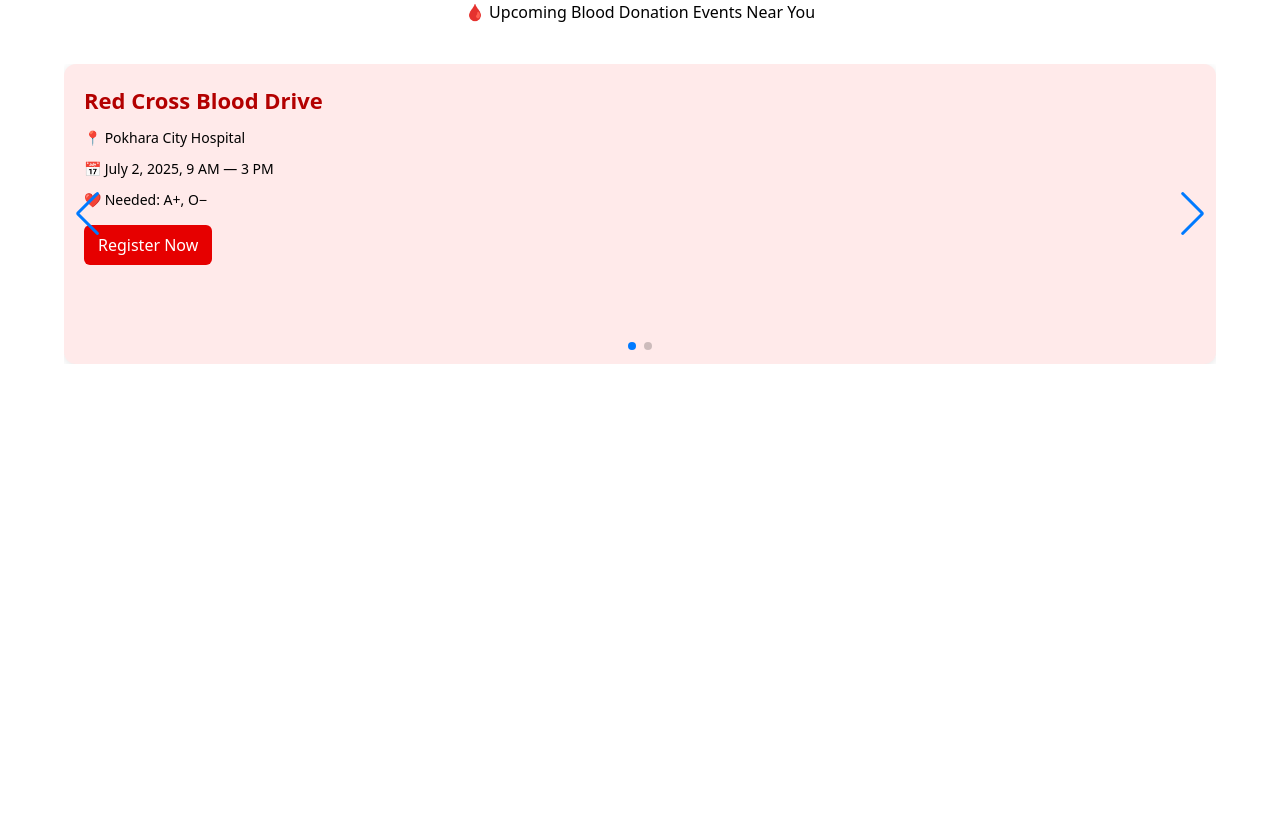
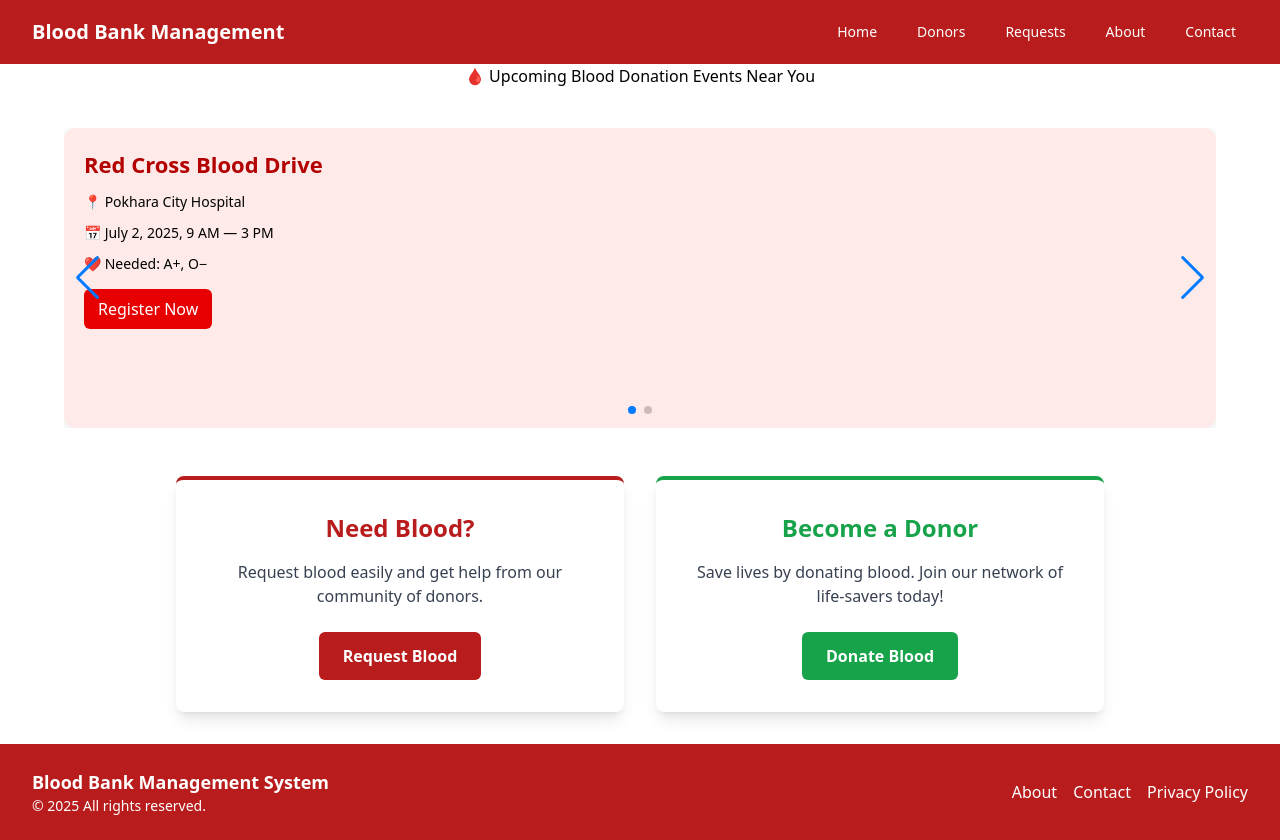
Before and after one commit to itsmedarpan/bms, a Django app: page / in a window 1280 px wide. Before the commit the page ends 364 px from the top, so only its background shows below. Run offline with Django 5.2, Linux system fonts and the light colour scheme; some libraries are stand-ins or nearby versions.

Commit message:
landing page

```diff
--- a/bms/core/templates/components/footer.html
+++ b/bms/core/templates/components/footer.html
@@ -0,0 +1,14 @@
+<!-- Footer for Blood Bank Management System using Tailwind CSS -->
+<footer class="bg-red-700 text-white py-6 mt-8">
+  <div class="max-w-7xl mx-auto px-4 sm:px-6 lg:px-8 flex flex-col md:flex-row items-center justify-between">
+    <div class="mb-4 md:mb-0">
+      <span class="font-bold text-lg">Blood Bank Management System</span>
+      <span class="block text-sm">&copy; {{ year|default:2025 }} All rights reserved.</span>
+    </div>
+    <div class="flex space-x-4">
+      <a href="/about/" class="hover:underline">About</a>
+      <a href="/contact/" class="hover:underline">Contact</a>
+      <a href="/privacy/" class="hover:underline">Privacy Policy</a>
+    </div>
+  </div>
+</footer>
--- a/bms/core/templates/components/header.html
+++ b/bms/core/templates/components/header.html
@@ -0,0 +1,35 @@
+<!-- Navbar for Blood Bank Management System using Tailwind CSS -->
+<nav class="bg-red-700">
+  <div class="max-w-7xl mx-auto px-4 sm:px-6 lg:px-8">
+    <div class="flex items-center justify-between h-16">
+      <div class="flex items-center">
+        <a href="/" class="text-white font-bold text-xl">Blood Bank Management</a>
+      </div>
+      <div class="hidden md:block">
+        <div class="ml-10 flex items-baseline space-x-4">
+          <a href="/" class="text-white px-3 py-2 rounded-md text-sm font-medium hover:bg-red-800">Home</a>
+          <a href="/donors/" class="text-white px-3 py-2 rounded-md text-sm font-medium hover:bg-red-800">Donors</a>
+          <a href="/requests/" class="text-white px-3 py-2 rounded-md text-sm font-medium hover:bg-red-800">Requests</a>
+          <a href="/about/" class="text-white px-3 py-2 rounded-md text-sm font-medium hover:bg-red-800">About</a>
+          <a href="/contact/" class="text-white px-3 py-2 rounded-md text-sm font-medium hover:bg-red-800">Contact</a>
+        </div>
+      </div>
+      <div class="-mr-2 flex md:hidden">
+        <button type="button" class="bg-red-800 inline-flex items-center justify-center p-2 rounded-md text-white hover:bg-red-900 focus:outline-none" aria-controls="mobile-menu" aria-expanded="false" onclick="document.getElementById('mobile-menu').classList.toggle('hidden')">
+          <svg class="h-6 w-6" xmlns="http://www.w3.org/2000/svg" fill="none" viewBox="0 0 24 24" stroke="currentColor" aria-hidden="true">
+            <path stroke-linecap="round" stroke-linejoin="round" stroke-width="2" d="M4 6h16M4 12h16M4 18h16" />
+          </svg>
+        </button>
+      </div>
+    </div>
+  </div>
+  <div class="md:hidden hidden" id="mobile-menu">
+    <div class="px-2 pt-2 pb-3 space-y-1 sm:px-3">
+      <a href="/" class="text-white block px-3 py-2 rounded-md text-base font-medium hover:bg-red-800">Home</a>
+      <a href="/donors/" class="text-white block px-3 py-2 rounded-md text-base font-medium hover:bg-red-800">Donors</a>
+      <a href="/requests/" class="text-white block px-3 py-2 rounded-md text-base font-medium hover:bg-red-800">Requests</a>
+      <a href="/about/" class="text-white block px-3 py-2 rounded-md text-base font-medium hover:bg-red-800">About</a>
+      <a href="/contact/" class="text-white block px-3 py-2 rounded-md text-base font-medium hover:bg-red-800">Contact</a>
+    </div>
+  </div>
+</nav>
--- a/bms/core/templates/components/landing.html
+++ b/bms/core/templates/components/landing.html
@@ -38,6 +38,21 @@
   <!-- Pagination Dots -->
   <div class="swiper-pagination"></div>
 </div>
+
+<!-- Request/Donate Section -->
+<div class="mt-12 flex flex-col md:flex-row items-center justify-center gap-8">
+  <div class="bg-white shadow-lg rounded-lg p-8 flex-1 max-w-md text-center border-t-4 border-red-700">
+    <h3 class="text-2xl font-bold text-red-700 mb-4">Need Blood?</h3>
+    <p class="mb-6 text-gray-700">Request blood easily and get help from our community of donors.</p>
+    <a href="/requests/" class="inline-block bg-red-700 text-white px-6 py-3 rounded-md font-semibold hover:bg-red-800 transition">Request Blood</a>
+  </div>
+  <div class="bg-white shadow-lg rounded-lg p-8 flex-1 max-w-md text-center border-t-4 border-green-600">
+    <h3 class="text-2xl font-bold text-green-600 mb-4">Become a Donor</h3>
+    <p class="mb-6 text-gray-700">Save lives by donating blood. Join our network of life-savers today!</p>
+    <a href="/donors/" class="inline-block bg-green-600 text-white px-6 py-3 rounded-md font-semibold hover:bg-green-700 transition">Donate Blood</a>
+  </div>
+</div>
+
 {% block script %}
 <script src="https://cdn.jsdelivr.net/npm/swiper@9/swiper-bundle.min.js"></script>
 {% endblock %}
```
